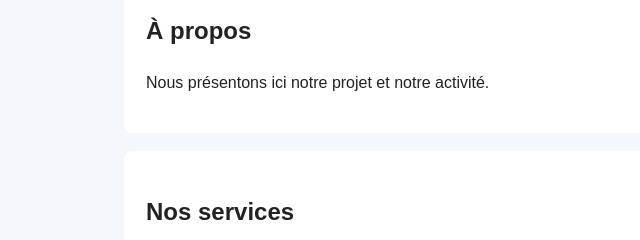
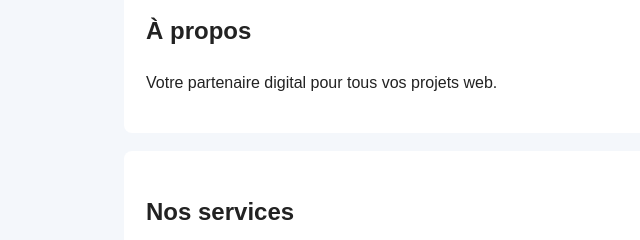
Before and after one commit to Spencer99-ops/mon-site-web, a plain HTML site: page index.html in a window 1280 px wide. Shown: the part 230-470 px from the top of the page, 66-706 px from the left. Drawn offline with Linux system fonts and the light colour scheme.

Commit message:
changement du texte à propos

```diff
--- a/index.html
+++ b/index.html
@@ -17,8 +17,7 @@
 <main>
 <section id="apropos">
 <h2>À propos</h2>
-<p>Nous présentons ici notre projet et notre
-activité.</p>
+<p>Votre partenaire digital pour tous vos projets web.</p>
 </section>
 <section id="services">
 <h2>Nos services</h2>
```
